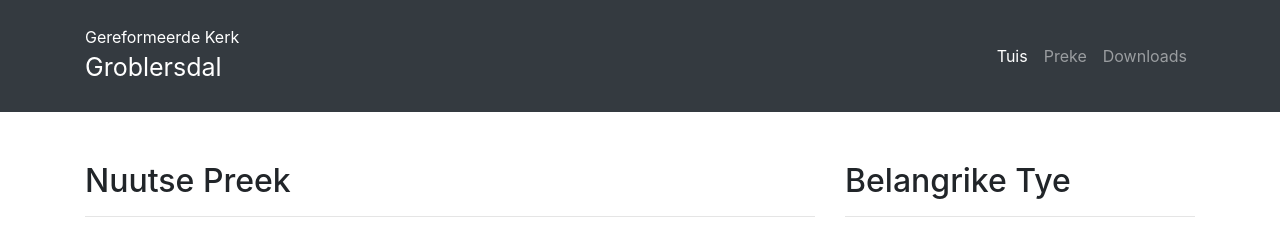
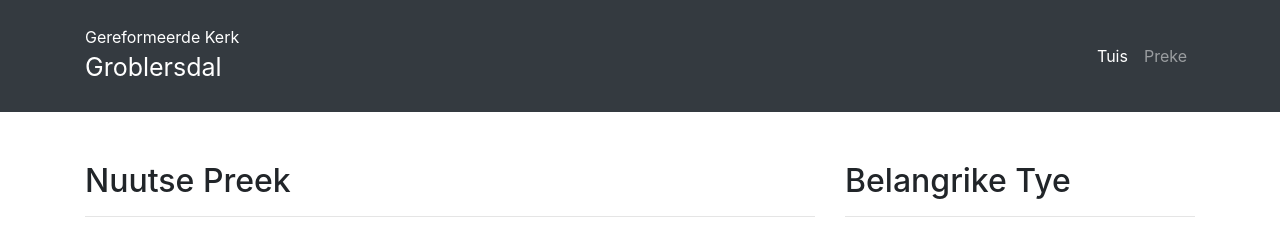
Before and after one commit to sharu725/business-frontpage, a Jekyll site: the page built from index.html, in a window 1280 px wide. Shown: the top 231 px of the page. Built offline with Jekyll 4.4.1, drawn with Linux system fonts in a browser that asks for light colours; nearby versions of some CDN libraries; library files that are not in the unit come from our copies; comment, search, counter and statistics services are not loaded.

Commit message:
Update menu.yml

```diff
--- a/_data/menu.yml
+++ b/_data/menu.yml
@@ -2,5 +2,3 @@
   link: /
 - title: Preke
   link: /preke/
-- title: Downloads
-  link: /downloads/
```
